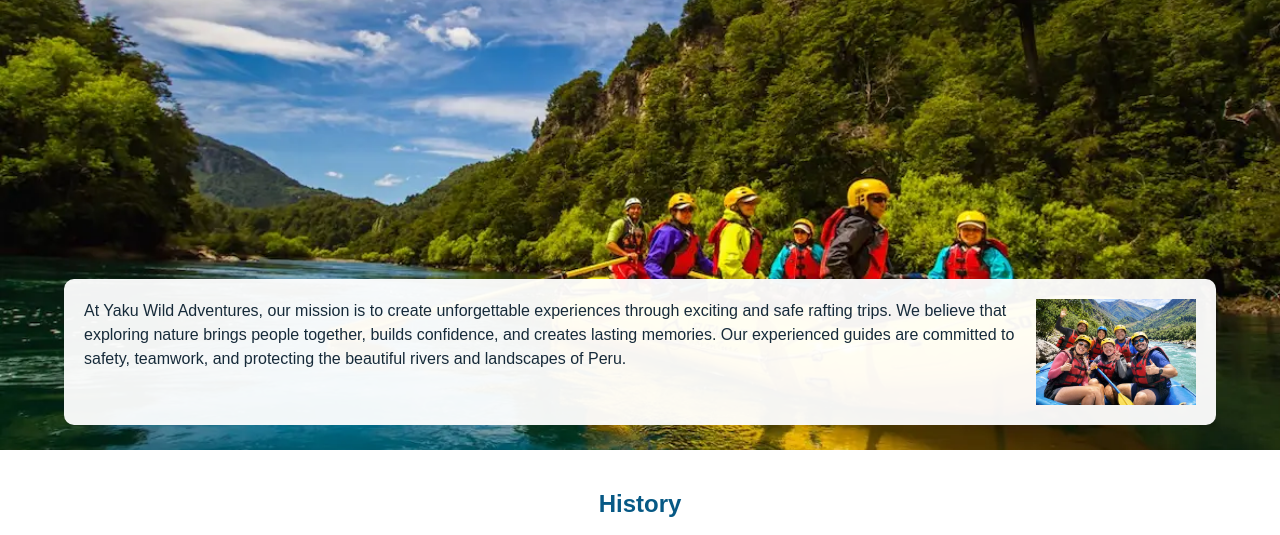
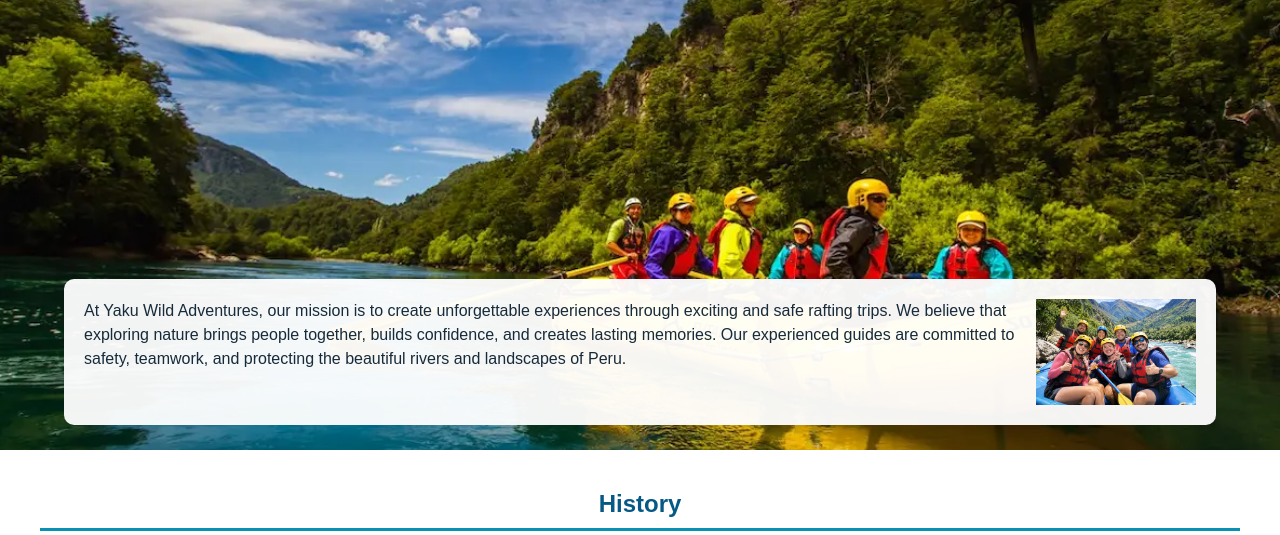
Before and after one commit to ramosvg/wdd130, a plain HTML site: page wwr/about.html in a window 1280 px wide. Shown: the part 196-731 px from the top of the page. Drawn offline with Linux system fonts and the light colour scheme.

Commit message:
W04 Update AboutUs Page

```diff
--- a/wwr/styles/rafting.css
+++ b/wwr/styles/rafting.css
@@ -101,6 +101,8 @@ header nav a {
 .history h2 {
     color: var(--primary-color);
     margin-bottom: 20px;
+    padding-bottom: 10px;
+    border-bottom: 3px solid var(--secondary-color);
 }
 
 .history-content {
```
Also changed, not shown: wwr/images/adventure1.webp.
